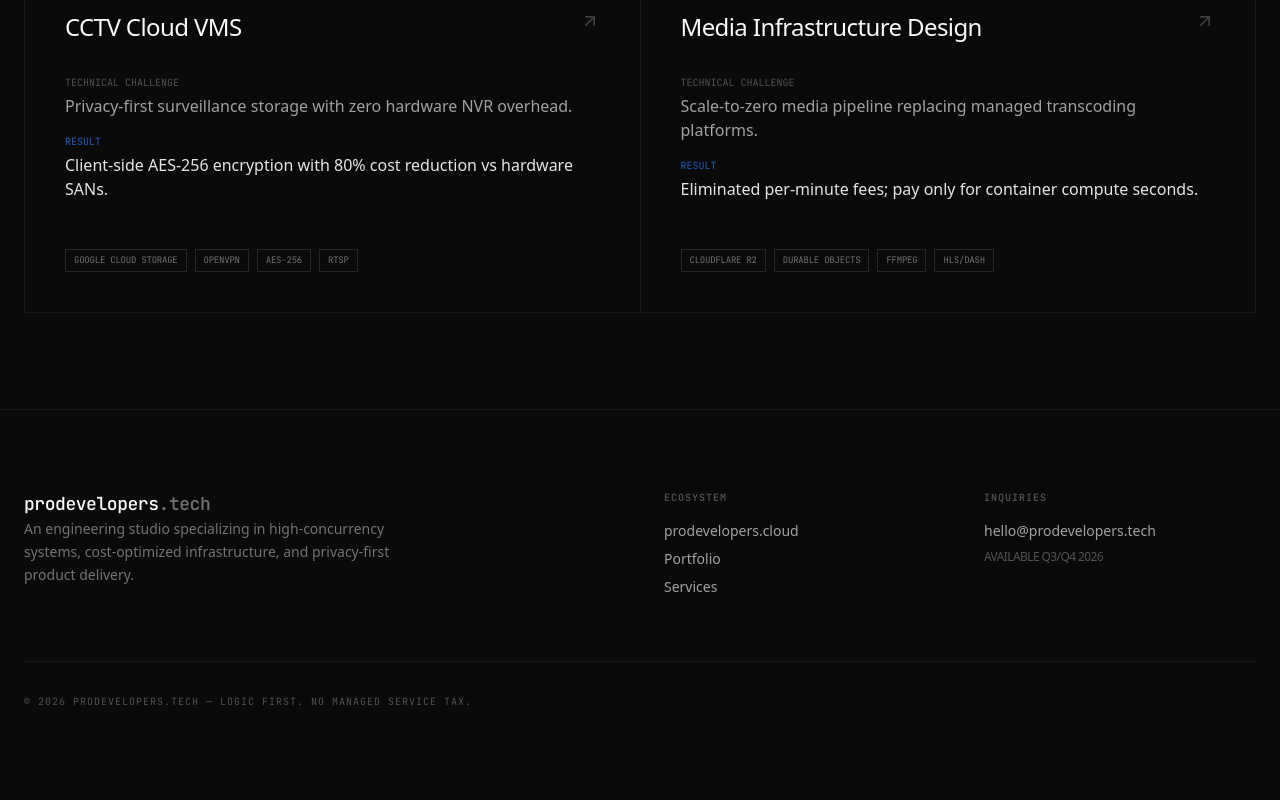
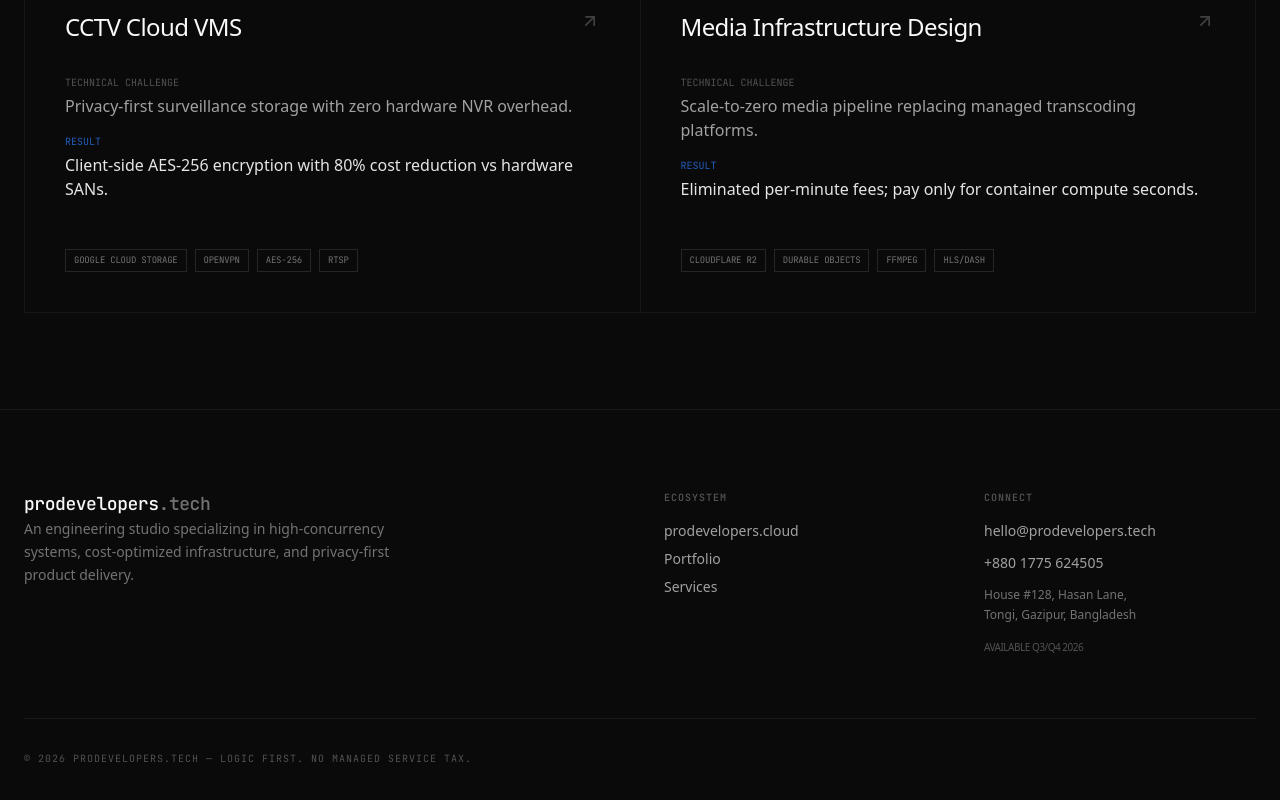
Before and after one commit to sudipshourja/prodevelopers.tech, a Next.js app: page / in a window 1280 px wide. Shown: the part 2871-3671 px from the top of the page. Built offline with nearby package versions, Linux system fonts and the light colour scheme.

Commit message:
feat: add contact info and address to footer

```diff
--- a/src/app/page.tsx
+++ b/src/app/page.tsx
@@ -34,10 +34,19 @@ export default function Home() {
               </ul>
             </div>
             <div className="space-y-4">
-              <h5 className="font-mono text-[9px] md:text-[10px] uppercase tracking-widest text-neutral-600 font-semibold">Inquiries</h5>
-              <ul className="space-y-2 text-sm text-neutral-400">
-                <li><a href="mailto:hello@prodevelopers.tech" className="hover:text-neutral-50 transition-colors">hello@prodevelopers.tech</a></li>
-                <li className="text-neutral-600 text-xs uppercase tracking-tighter">Available Q3/Q4 2026</li>
+              <h5 className="font-mono text-[9px] md:text-[10px] uppercase tracking-widest text-neutral-600 font-semibold">Connect</h5>
+              <ul className="space-y-3 text-sm text-neutral-400">
+                <li>
+                  <a href="mailto:hello@prodevelopers.tech" className="hover:text-neutral-50 transition-colors block">hello@prodevelopers.tech</a>
+                </li>
+                <li>
+                  <a href="tel:+8801775624505" className="hover:text-neutral-50 transition-colors block">+880 1775 624505</a>
+                </li>
+                <li className="text-neutral-500 leading-relaxed text-xs">
+                  House #128, Hasan Lane,<br />
+                  Tongi, Gazipur, Bangladesh
+                </li>
+                <li className="text-neutral-600 text-[10px] uppercase tracking-tighter pt-1">Available Q3/Q4 2026</li>
               </ul>
             </div>
           </div>
```
